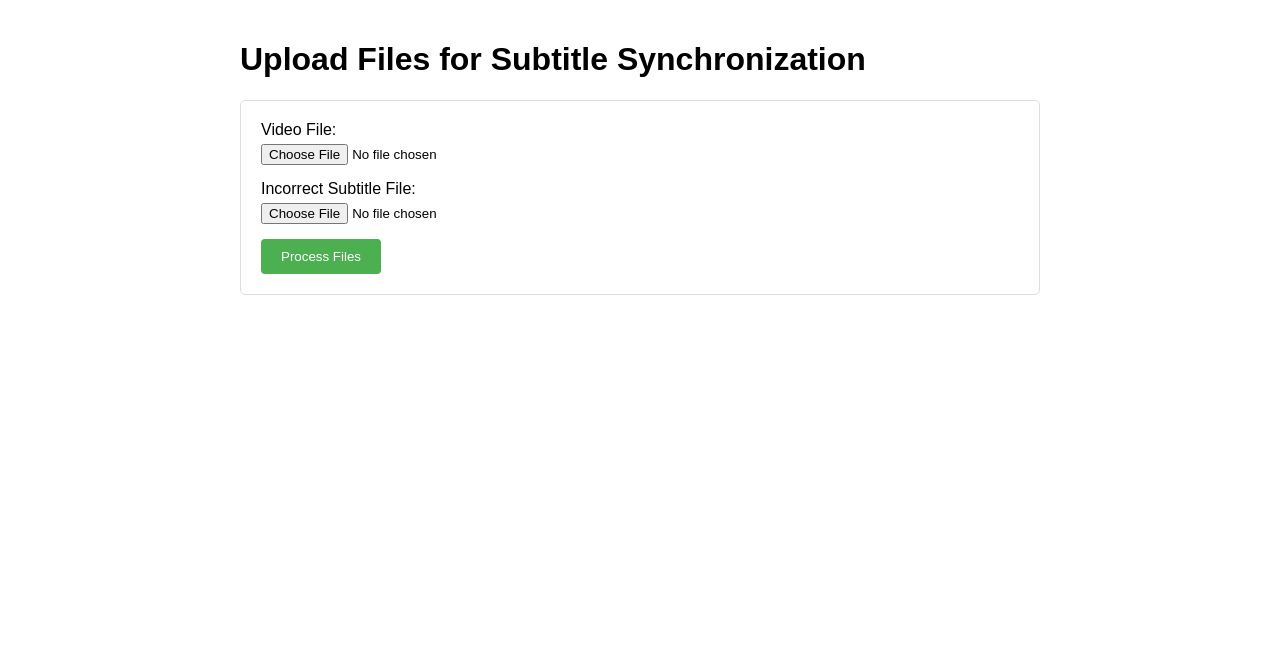
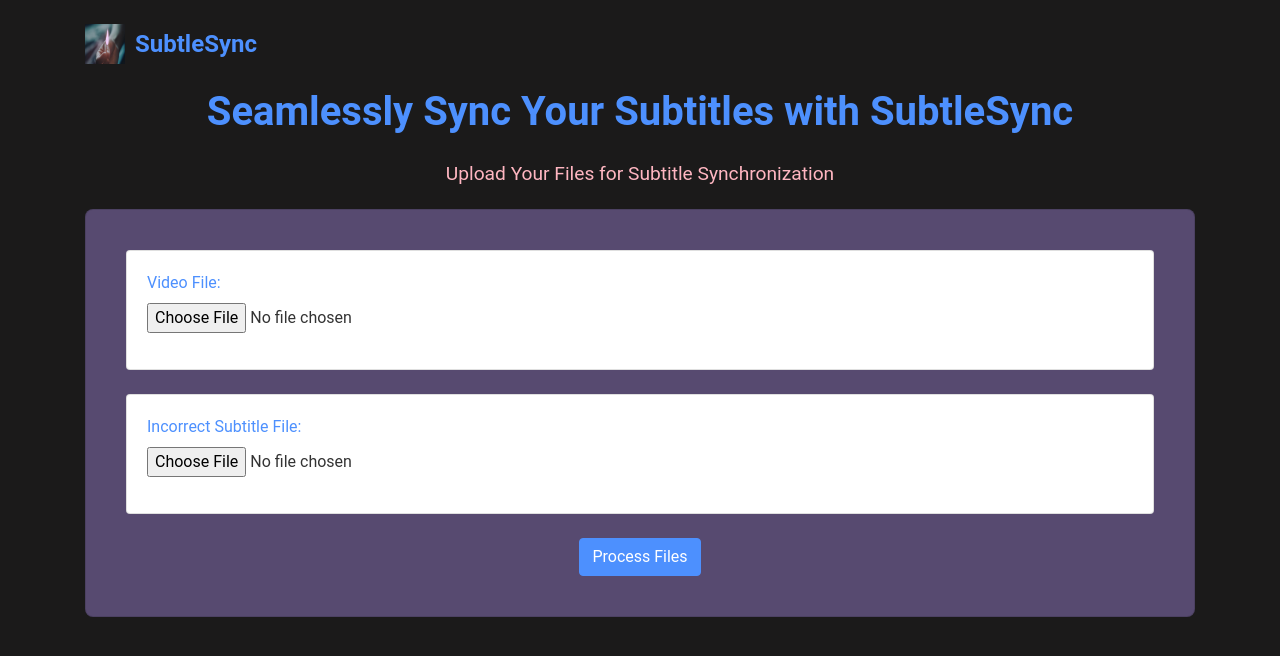
Before and after one commit to moonwalker199/subtitle-sensei, a Django app: page / in a window 1280 px wide. Shown: the top 656 px of the page. Run offline with Django 5.2, Linux system fonts and the light colour scheme; some libraries are stand-ins or nearby versions.

Commit message:
frontend added

```diff
--- a/sensei/sensei/settings.py
+++ b/sensei/sensei/settings.py
@@ -79,6 +79,8 @@ DATABASES = {
         'NAME': BASE_DIR / 'db.sqlite3',
     }
 }
+STATIC_URL = '/static/'
+STATICFILES_DIRS = [os.path.join(BASE_DIR, 'static')]
 
 
 # Password validation
--- a/sensei/templates/upload.html
+++ b/sensei/templates/upload.html
@@ -1,68 +1,117 @@
-<!-- templates/upload.html -->
 <!DOCTYPE html>
 <html>
 <head>
     <title>Upload Files for Subtitle Synchronization</title>
+    <link href="https://stackpath.bootstrapcdn.com/bootstrap/4.5.2/css/bootstrap.min.css" rel="stylesheet">
     <style>
         body {
-            font-family: Arial, sans-serif;
-            max-width: 800px;
-            margin: 0 auto;
+            background-color: #1b1a1a; /* Dark background */
+            font-family: 'Roboto', sans-serif;
+            color: #4d90fe; /* Blue text */
+        }
+        .custom-card {
+            background-color: rgba(95, 80, 123, 0.9); /* Semi-transparent background */
+            border-radius: 8px;
             padding: 20px;
+            color: #fff; /* White text */
+            margin-bottom: 20px; /* Space between cards */
         }
-        .upload-form {
-            border: 1px solid #ddd;
-            padding: 20px;
-            border-radius: 5px;
+        .logo {
+            width: 40px; /* Smaller logo */
+            height: 40px; /* Fixed height to match text size */
+            margin-right: 10px; /* Space between logo and text */
         }
-        .error-message {
-            color: red;
-            margin-bottom: 15px;
+        .logo-text {
+            font-size: 24px;
+            color: #4d90fe; /* Blue text */
+            font-weight: bold;
         }
-        .form-group {
-            margin-bottom: 15px;
+        .form-label {
+            color: #4d90fe; /* Blue text */
         }
-        label {
-            display: block;
-            margin-bottom: 5px;
+        .form-control-file {
+            color: #333; /* Dark text for input files */
         }
-        button {
-            background-color: #4CAF50;
-            color: white;
-            padding: 10px 20px;
-            border: none;
-            border-radius: 4px;
-            cursor: pointer;
+        .btn-primary {
+            background-color: #4d90fe; /* Blue button */
+            border-color: #4d90fe;
+            color: #fff; /* White text */
         }
-        button:hover {
-            background-color: #45a049;
+        .btn-primary:hover {
+            background-color: #357ae8; /* Darker blue on hover */
+            border-color: #357ae8;
+        }
+        .btn-secondary {
+            background-color: #6c757d; /* Secondary button color */
+            border-color: #6c757d;
+            color: #fff; /* White text */
+        }
+        .btn-secondary:hover {
+            background-color: #5a6268; /* Darker on hover */
+            border-color: #545b62;
+        }
+        .title {
+            font-weight: bold;
+            color: #4d90fe; /* Blue text */
+        }
+        .tagline {
+            font-size: 1.2rem;
+            color: #ffb6c1; /* Light pink text */
+            text-align: center;
+            margin-bottom: 20px;
         }
     </style>
 </head>
 <body>
-    <h1>Upload Files for Subtitle Synchronization</h1>
+    <div class="container mt-4">
+        <div class="d-flex align-items-center mb-4">
+            <img src="flame.jpeg" alt="Logo" class="logo">
+            <div class="logo-text">SubtleSync</div>
+        </div>
+        <h1 class="text-center title mb-4">Seamlessly Sync Your Subtitles with SubtleSync</h1>
+        <p class="tagline">
+            Upload Your Files for Subtitle Synchronization
+        </p>
 
-    {% if error_message %}
-    <div class="error-message">
-        {{ error_message }}
-    </div>
-    {% endif %}
-
-    <div class="upload-form">
+        <div class="card custom-card">
+            <div class="card-body">
                 <form method="post" enctype="multipart/form-data">
                     {% csrf_token %}
+
+                    <div class="mb-4">
+                        <div class="card h-100">
+                            <div class="card-body">
                                 <div class="form-group">
-                <label for="file1">Video File:</label>
-                <input type="file" id="file1" name="file1" accept="video/*" required>
+                                    <label for="file1" class="form-label">Video File:</label>
+                                    <input type="file" id="file1" name="file1" accept="video/*" required class="form-control-file">
+                                </div>
+                            </div>
+                        </div>
                     </div>
 
+                    <div class="mb-4">
+                        <div class="card h-100">
+                            <div class="card-body">
                                 <div class="form-group">
-                <label for="incorrect_srt">Incorrect Subtitle File:</label>
-                <input type="file" id="incorrect_srt" name="incorrect_srt" accept=".srt" required>
+                                    <label for="incorrect_srt" class="form-label">Incorrect Subtitle File:</label>
+                                    <input type="file" id="incorrect_srt" name="incorrect_srt" accept=".srt" required class="form-control-file">
+                                </div>
+                            </div>
+                        </div>
                     </div>
 
-            <button type="submit">Process Files</button>
+                    <div class="text-center">
+                        <button type="submit" class="btn btn-primary">Process Files</button>
+                    </div>
                 </form>
             </div>
+        </div>
+
+
+    </div>
+
+    <script src="https://code.jquery.com/jquery-3.5.1.slim.min.js"></script>
+    <script src="https://cdn.jsdelivr.net/npm/@popperjs/core@2.5.4/dist/umd/popper.min.js"></script>
+    <script src="https://stackpath.bootstrapcdn.com/bootstrap/4.5.2/js/bootstrap.min.js"></script>
 </body>
 </html>
```
Also changed, not shown: sensei/api/offset_calc.py (+30 -36 lines), sensei/templates/download.html (+61 -16 lines), sensei/db.sqlite3, sensei/static/flame.jpeg (added), sensei/static/logo.png (added), 4 other files. Lines whose indentation alone changed are shown as unchanged.
